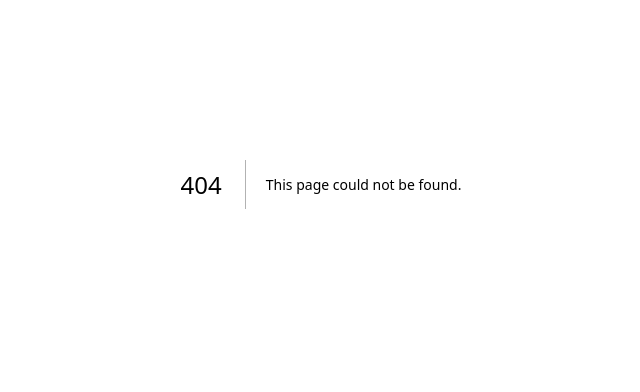
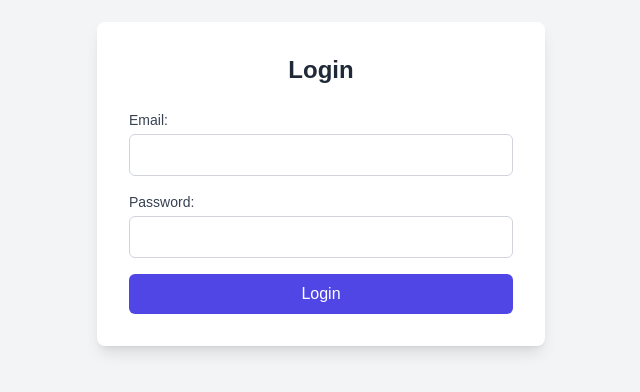
Before and after one commit to henzogomes/next-app, a Next.js app: page /login in a window 1280 px wide. Before the commit this address had no page. Shown: the part 216-608 px from the top of the page, without its empty margins (319-959 px from the left). Built offline with nearby package versions, Linux system fonts and the light colour scheme.

Commit message:
feat: login page, auth endpoint

```diff
--- /dev/null
+++ b/src/app/api/auth/route.ts
@@ -0,0 +1,21 @@
+// app/api/auth/route.ts
+
+import { UserController } from '@/controllers/UserController'
+import { NextResponse } from 'next/server'
+
+export async function POST(request: Request) {
+  try {
+    const { email, password } = await request.json()
+
+    const authResult = await UserController.authenticateUser(email, password)
+
+    if (!authResult.success) {
+      return NextResponse.json({ success: false, error: authResult.message }, { status: 401 })
+    }
+
+    return NextResponse.json({ success: true, user: authResult.user }, { status: 200 })
+  } catch (error) {
+    console.error(error)
+    return NextResponse.json({ success: false, error: 'Internal server error' }, { status: 500 })
+  }
+}
--- /dev/null
+++ b/src/app/login/page.tsx
@@ -0,0 +1,90 @@
+'use client'
+
+import React, { useState } from 'react'
+
+const LoginPage = () => {
+  const [email, setEmail] = useState('')
+  const [password, setPassword] = useState('')
+  const [error, setError] = useState('')
+  const [isSubmitting, setIsSubmitting] = useState(false)
+
+  const handleSubmit = async (e: React.FormEvent) => {
+    e.preventDefault()
+    setIsSubmitting(true) // Set submitting state
+
+    try {
+      const response = await fetch('/api/auth', {
+        method: 'POST',
+        headers: {
+          'Content-Type': 'application/json',
+        },
+        body: JSON.stringify({ email, password }),
+      })
+
+      if (!response.ok) {
+        const errorData = await response.json() // Assuming your API returns JSON error responses
+        throw new Error(errorData.message || 'Login failed')
+      }
+
+      // Handle successful login (e.g., redirect or save token)
+      console.log('Login successful')
+      // Optionally redirect or update state here
+    } catch (err) {
+      setError((err as Error).message)
+    } finally {
+      setIsSubmitting(false) // Reset submitting state
+    }
+  }
+
+  return (
+    <div className="flex items-center justify-center min-h-screen bg-gray-100">
+      <div className="bg-white p-8 rounded-lg shadow-lg w-full max-w-md">
+        <h1 className="text-2xl font-semibold text-center mb-6 text-gray-800">Login</h1>
+        {error && (
+          <p className="text-red-500 text-sm text-center mb-4" aria-live="assertive">
+            {error}
+          </p>
+        )}
+        <form onSubmit={handleSubmit}>
+          <div className="mb-4">
+            <label htmlFor="email" className="block text-sm font-medium text-gray-700">
+              Email:
+            </label>
+            <input
+              type="email"
+              id="email"
+              value={email}
+              onChange={(e) => setEmail(e.target.value)}
+              required
+              className="text-gray-700 mt-1 block w-full p-2 border border-gray-300 rounded-md focus:outline-none focus:ring focus:ring-indigo-200"
+            />
+          </div>
+          <div className="mb-4">
+            <label htmlFor="password" className="block text-sm font-medium text-gray-700">
+              Password:
+            </label>
+            <input
+              type="password"
+              id="password"
+              value={password}
+              onChange={(e) => setPassword(e.target.value)}
+              required
+              className="text-gray-700 mt-1 block w-full p-2 border border-gray-300 rounded-md focus:outline-none focus:ring focus:ring-indigo-200"
+            />
+          </div>
+          <button
+            type="submit"
+            disabled={isSubmitting} // Disable button if submitting
+            className={`w-full p-2 rounded-md transition duration-200 ${
+              isSubmitting ? 'bg-gray-400' : 'bg-indigo-600 hover:bg-indigo-700 text-white'
+            }`}
+          >
+            {isSubmitting ? 'Logging in...' : 'Login'}
+          </button>
+        </form>
+      </div>
+    </div>
+  )
+}
+
+export default LoginPage
--- a/src/controllers/UserController.ts
+++ b/src/controllers/UserController.ts
@@ -25,10 +25,6 @@ export class UserController {
 
     const saltRounds = 10
     const hashedPassword = await bcrypt.hash(this.props.password, saltRounds)
-
-    //temp compare password
-    const isPasswordValid = await bcrypt.compare(this.props.password, hashedPassword)
-    console.log(isPasswordValid)
 
     const query = `INSERT INTO users
                     (uuid, email, password)
@@ -68,4 +64,27 @@ export class UserController {
       throw new Error('Error deleting user: ' + (error as Error).message)
     }
   }
+
+  static async authenticateUser(email: string, password: string) {
+    const query = `SELECT uuid, email, password FROM users WHERE email = $1`
+    const result = await pgclient.query(query, [email.toLowerCase()])
+
+    if (result.rowCount === 0) {
+      return { success: false, message: 'Invalid email or password' }
+    }
+
+    const user = result.rows[0]
+
+    const isPasswordValid = await this.comparePasswords(password, user.password)
+
+    if (!isPasswordValid) {
+      return { success: false, message: 'Invalid email or password' }
+    }
+
+    return { success: true, user: { uuid: user.uuid, email: user.email } }
+  }
+
+  private static async comparePasswords(plainPassword: string, hashedPassword: string): Promise<boolean> {
+    return await bcrypt.compare(plainPassword, hashedPassword)
+  }
 }
```
